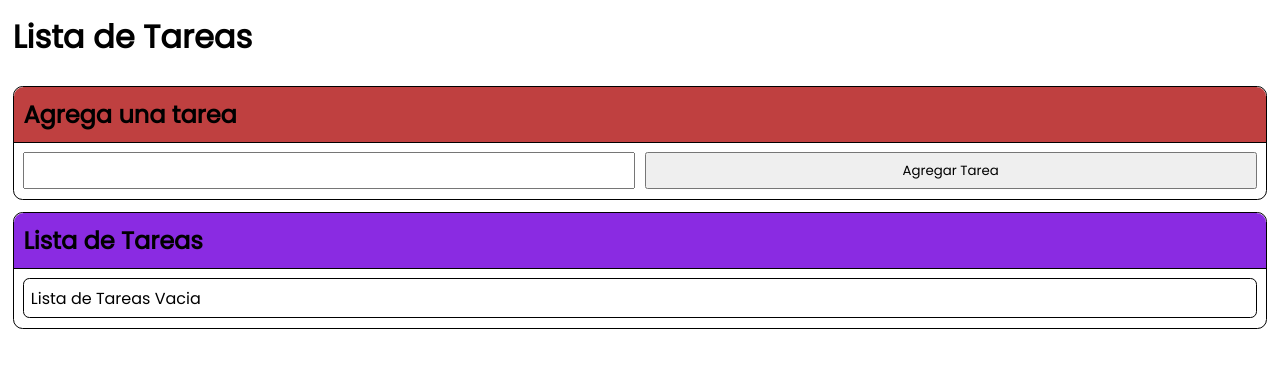
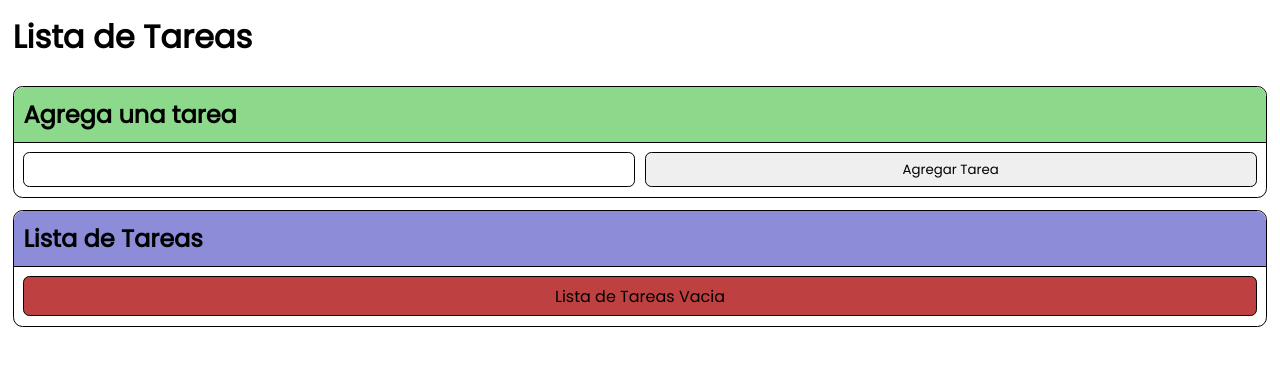
Before and after one commit to nicolugocbz86/to-do_list, a plain HTML site: page index.html in a window 1280 px wide. Drawn offline with Linux system fonts and the light colour scheme.

Commit message:
minor details

```diff
--- a/css/styles.css
+++ b/css/styles.css
@@ -70,7 +70,7 @@
                 border-top-right-radius: inherit;
                 border-top-left-radius: inherit;
                 border-bottom: .1rem solid hsl( 0, 0%, 0%);
-                background-color: hsl( 0, 50%, 50%);
+                background-color: hsl(120, 50%, 70%);
                 padding: .6rem;
                 gap: .6rem;
             }
@@ -83,6 +83,8 @@
 
             .input-button-container input,
             .input-button-container button {
+                border: .1rem solid hsl( 0, 0%, 0%);
+                border-radius: .4rem;
                 padding: .4rem;
                 width: 50%;
             }
@@ -91,7 +93,7 @@
                 border-top-right-radius: inherit;
                 border-top-left-radius: inherit;
                 border-bottom: .1rem solid hsl( 0, 0%, 0%);
-                background-color: blueviolet;
+                background-color: hsl(240, 50%, 70%);
                 padding: .6rem;
             }
 
@@ -134,6 +136,11 @@
 
         /* ID */
 
+            #empty-list-li {
+                justify-content: center;
+                background-color: hsl(0, 50%, 50%);
+            }
+
     }
 
     @media screen and (min-width: 401px) {
--- a/js/app.js
+++ b/js/app.js
@@ -31,10 +31,11 @@ addTaskButton.addEventListener('click', () => {
 
         let liTask = document.createElement('li');
         liTask.appendChild(pTask);
-        liTask.appendChild(div)
+        liTask.appendChild(div);
         liTask.classList.add('task');
         tasksContainer.appendChild(liTask);
+
     } else {
-        alert('Debes poner el nombre de la tarea')
+        alert('Debes poner el nombre de la tarea');
     }
 })
```
